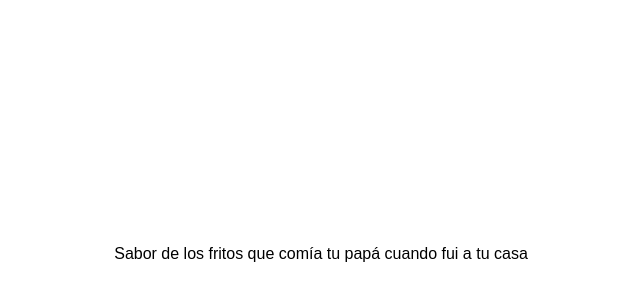
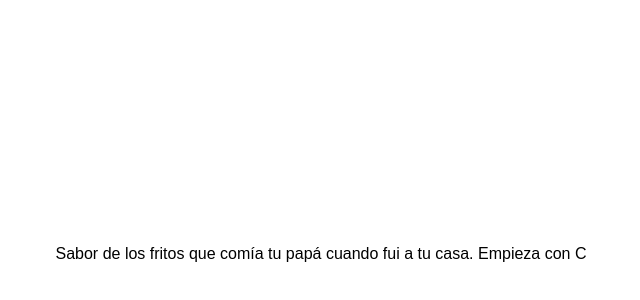
Before and after one commit to dcp9tmb68-boop/sbfj492, a plain HTML site: page index.html in a window 1280 px wide. Shown: the part 166-466 px from the top of the page, without its empty margins (319-959 px from the left). Drawn offline with Linux system fonts and the light colour scheme.

Commit message:
Update index.html

```diff
--- a/index.html
+++ b/index.html
@@ -18,6 +18,6 @@
     </style>
 </head>
 <body>
-    Sabor de los fritos que comía tu papá cuando fui a tu casa
+    Sabor de los fritos que comía tu papá cuando fui a tu casa. Empieza con C
 </body>
 </html>
```
